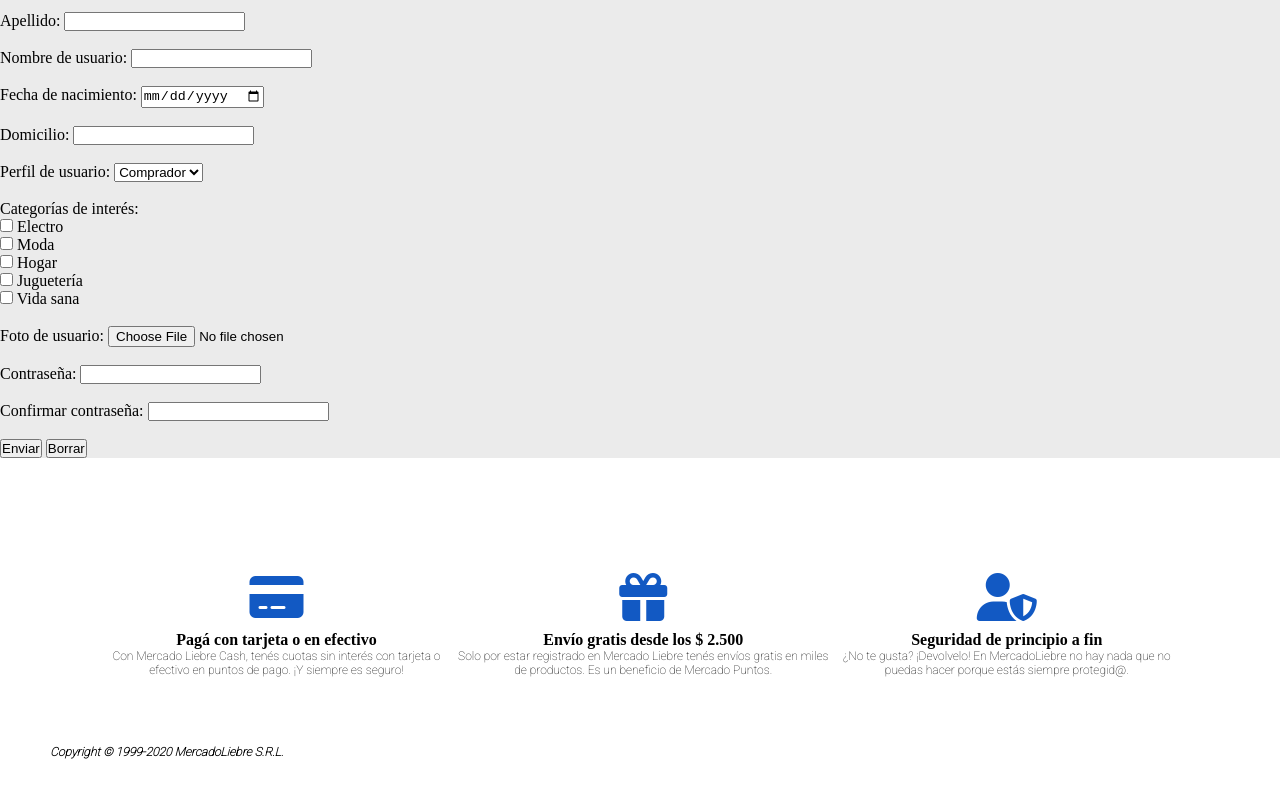
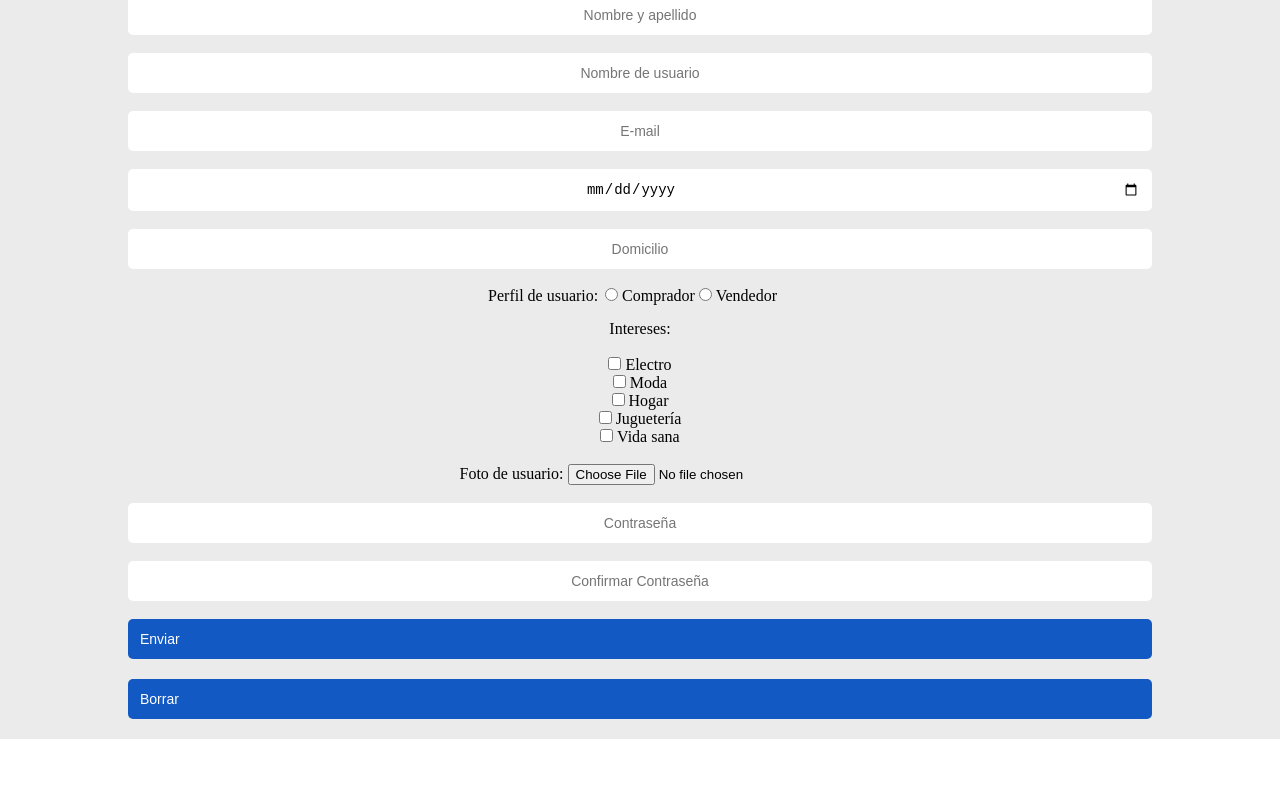
Before and after one commit to gabrielmascaretti/mercadoliebre, a website: page views/register.html in a window 1280 px wide. Shown: the part 260-1050 px from the top of the page. Drawn offline with Linux system fonts and the light colour scheme; files that its build step writes are made by us from their sources; files whose address does not match are found by name.

Commit message:
cambios ultima clase

```diff
--- a/app.js
+++ b/app.js
@@ -9,7 +9,7 @@ const publicPath = path.resolve(__dirname, './public');
 app.use( express.static(publicPath));
 
 app.listen(PORT, () => {
-    console.log('Servidor corriendo el puerto 3000');
+    console.log('Servidor corriendo');
 });
 
 app.get('/', (req, res) => {
--- a/public/css/styles.css
+++ b/public/css/styles.css
@@ -26,11 +26,117 @@
     max-width: 70%;
 }
 
+/* Register Campo */
+
+.user-register-title {
+    width: 100%;
+    text-align: center;
+    border-radius: 5px;
+    border-color: transparent;
+    font-size: 32px;
+    padding: 10px;
+}
+
+.reg-nom-y-ape {
+    width: 80%;
+    text-align: center;
+    border-radius: 5px;
+    border-color: transparent;
+    font-size: 14px;
+    padding: 10px;
+}
+
+.reg-username {
+    width: 80%;
+    text-align: center;
+    border-radius: 5px;
+    border-color: transparent;
+    font-size: 14px;
+    padding: 10px;
+}
+
+.reg-email {
+    width: 80%;
+    text-align: center;
+    border-radius: 5px;
+    border-color: transparent;
+    font-size: 14px;
+    padding: 10px;
+}
+
+.reg-fechadenacimiento {
+    width: 80%;
+    text-align: center;
+    border-radius: 5px;
+    border-color: transparent;
+    font-size: 14px;
+    padding: 10px;
+}
+
+.reg-domicilio {
+    width: 80%;
+    text-align: center;
+    border-radius: 5px;
+    border-color: transparent;
+    font-size: 14px;
+    padding: 10px;
+}
+
+.reg-perfildeusuario {
+    width: 10%;
+    text-align: center;
+    display: inline-flex;
+    margin:-15px;
+}
+
+.reg-intereses {
+    display: block;
+    margin-top: 15px;
+    font-size: 16px;
+}
+
+.reg-password {
+    width: 80%;
+    text-align: center;
+    border-radius: 5px;
+    border-color: transparent;
+    font-size: 14px;
+    padding: 10px;
+}
+
+.reg-confirm-password {
+    width: 80%;
+    text-align: center;
+    border-radius: 5px;
+    border-color: transparent;
+    font-size: 14px;
+    padding: 10px;
+}
+
+.reg-boton {
+    display: inline-flex;
+    width: 30%;
+    margin: 5px;
+    background-color:#1259c3;
+    color: white;
+    border-radius: 5px;
+    border-color: transparent;
+    width: 80%;
+    margin: 0px -20px 20px -20px;
+    font-size: 14px;
+    padding: 10px;
+}
+
+.reg-boton:hover {
+    background-color:#0022aa;
+}
+
 /* Alinear camion entre la imagen y el elemento del producto */
 
 .producto {
     position: relative;
   }
+
 
 .fa-truck {
     position: absolute;
@@ -161,19 +267,20 @@ footer {
 
 .fa-credit-card {
    font-size:xxx-large;
-   margin-bottom:10px;
+   margin: -20px 15px 15px 15px;
    color: #1259c3;
+
 }
 
 .fa-gift {
     font-size:xxx-large;
-    margin-bottom:10px;
+    margin:15px;
     color: #1259c3;
 }
 
 .fa-user-shield {
    font-size:xxx-large;
-   margin-bottom:10px;
+   margin:15px;
    color: #1259c3;
 }
 
@@ -181,8 +288,9 @@ footer {
     background-color:white;
     border-radius:1px;
     border-color:black;
-    display:inline-flex;
+    display:inline;
     width: 49%;
+    border-radius: 5;
 }
 
 .fa-magnifying-glass {
@@ -206,8 +314,10 @@ footer {
     color: white;
     border-radius: 5px;
     border-color: transparent;
-    min-width: -webkit-fill-available;
-    margin: 0px -20px 0px -20px;
+    width: 80%;
+    margin: 0px -20px 20px -20px;
+    font-size: 14px;
+    padding: 10px;
 }
 
 .boton-enviar:hover {
@@ -218,8 +328,29 @@ footer {
     text-align: center;
 }
 
+.formularioDeRegistro {
+    text-align: center;
+}
+
 .login1 {
     display: none;
+}
+
+.campologin1 {
+    margin-top: 20px;
+    width: 80%;
+    border-radius: 5px;
+    border-color: transparent;
+    font-size: 14px;
+    padding: 10px;
+}
+
+.campologin2 {
+    width: 80%;
+    border-radius: 5px;
+    border-color: transparent;
+    font-size: 14px;
+    padding: 10px;
 }
 
 .login2 {
@@ -230,6 +361,10 @@ footer {
 
 @media (min-width: 361px){
     /* Tablets */
+
+    .fa-credit-card {
+        margin: 15px 15px 15px 15px;
+     }
 
     .menu-sin-puntos {
         list-style: none;
@@ -279,10 +414,6 @@ footer {
         display: inline-flex;
     }
 
-    .barra-busqueda {
-        display: inline;
-    }
-
 
 }
 
@@ -290,6 +421,10 @@ footer {
     /* Desktop */
 
 /* Modificación del footer */
+
+.fa-credit-card {
+    margin: 15px 15px 15px 15px;
+ }
 
 .sin-puntos {
     display: inline-flex;
@@ -342,6 +477,7 @@ section {
 
 .topheader {
     max-width: 100%;
+    text-align: center;
 }
 
 .logo {
@@ -351,11 +487,6 @@ section {
 .textocpracuota {
     display: inline-flex;
 }
-
-.searchbar {
-    display: inline;
-}
-
 
 }
 
@@ -404,3 +535,7 @@ section {
       width: 20%;
     }
   }
+
+.footer-sin-puntos {
+    margin: 20px;
+}
--- a/views/register.html
+++ b/views/register.html
@@ -35,35 +35,36 @@
           </div>
       </header>
 
-    <h1>Registro de Usuario</h1>
-    <form action="index.html" method="POST">
-      <label for="nombre">Nombre:</label>
-      <input type="text" id="nombre" name="nombre"><br><br>
+    <h1 class="user-register-title">Registro de Usuario</h1>
+    <form class="formularioDeRegistro" action="index.html" method="POST">
+      <label for="nombre-y-apellido"></label>
+      <input class="reg-nom-y-ape" type="text" placeholder="Nombre y apellido" id="nombre" name="nombre-y-apellido"><br><br>
       <span id="error-nombre" class="error"></span>
-      <label for="apellido">Apellido:</label>
-      <input type="text" id="apellido" name="apellido"><br><br>
-      <span id="error-apellido" class="error"></span>
-      <label for="username">Nombre de usuario:</label>
-      <input type="text" id="username" name="username"><br><br>
+      <label for="username"></label>
+      <input class="reg-username" type="text" id="username" placeholder="Nombre de usuario" name="username"><br><br>
       <span id="error-username" class="error"></span>
-      <label for="fecha-nacimiento">Fecha de nacimiento:</label>
-      <input type="date" id="fecha-nacimiento" name="fecha-nacimiento"><br><br>
+      <label for="email"></label>
+      <input class="reg-email" class="reg-email" type="text" id="e-mail" placeholder="E-mail" name="email"><br><br>
+      <span id="error-email" class="error"></span>
+      <label for="fecha-nacimiento"></label>
+      <input class="reg-fechadenacimiento" type="date" id="fecha-nacimiento" name="fecha-nacimiento"><br><br>
       <span id="error-fechanacimiento" class="error"></span>
-      <label for="domicilio">Domicilio:</label>
-      <input type="text" id="domicilio" name="domicilio"><br><br>
+      <label for="domicilio"></label>
+      <input class="reg-domicilio" type="text" id="domicilio" placeholder="Domicilio" name="domicilio"><br><br>
       <span id="error-domicilio" class="error"></span>
-      <label for="perfil">Perfil de usuario:</label>
-      <select id="perfil" name="perfil">
-        <option value="comprador">Comprador</option>
-        <option value="vendedor">Vendedor</option>
-        <option value="ambos">Ambos</option>
-      </select><br><br>
-      <label for="categorias">Categorías de interés:</label><br>
-      <input type="checkbox" id="electro" name="categorias" value="electro">
+
+      <label class="reg-perfildeusuario">Perfil de usuario:</label>
+      <input type="radio" id="comprador" name="perfil" value="comprador">
+      <label for="comprador">Comprador</label>
+      <input type="radio" id="vendedor" name="perfil" value="vendedor">
+      <label for="vendedor">Vendedor</label>
+
+      <label class="reg-intereses" for="categorias">Intereses:</label><br>
+      <input type="checkbox" id="electro" name="intereses" value="electro">
       <label for="electro">Electro</label><br>
-      <input type="checkbox" id="moda" name="categorias" value="moda">
+      <input type="checkbox" id="moda" name="intereses" value="moda">
       <label for="moda">Moda</label><br>
-      <input type="checkbox" id="hogar" name="categorias" value="hogar">
+      <input type="checkbox" id="hogar" name="intereses" value="hogar">
       <label for="hogar">Hogar</label><br>
       <input type="checkbox" id="jugueteria" name="categorias" value="jugueteria">
       <label for="jugueteria">Juguetería</label><br>
@@ -71,14 +72,14 @@
       <label for="vida-sana">Vida sana</label><br><br>
       <label for="foto">Foto de usuario:</label>
       <input type="file" id="foto" name="foto"><br><br>
-      <label for="password">Contraseña:</label>
-      <input type="password" id="password" name="password"><br><br>
+      <label for="password"></label>
+      <input class="reg-password" type="password" id="password" placeholder="Contraseña" name="password"><br><br>
       <span id="error-password" class="error"></span>
-      <label for="confirm-password">Confirmar contraseña:</label>
-      <input type="password" id="confirm-password" name="confirm-password"><br><br>
+      <label for="confirm-password"></label>
+      <input class="reg-confirm-password" type="password" id="confirm-password" placeholder="Confirmar Contraseña" name="confirm-password"><br><br>
       <span id="error-confirmpassword" class="error"></span>
-      <button type="submit">Enviar</button>
-      <button type="reset">Borrar</button>
+      <button class="reg-boton" type="submit">Enviar</button>
+      <button class="reg-boton" type="reset">Borrar</button>
     </form>
 
     <footer>
```
Also changed, not shown: views/home.html (+1 -1 lines), views/login.html (+2 -2 lines).
